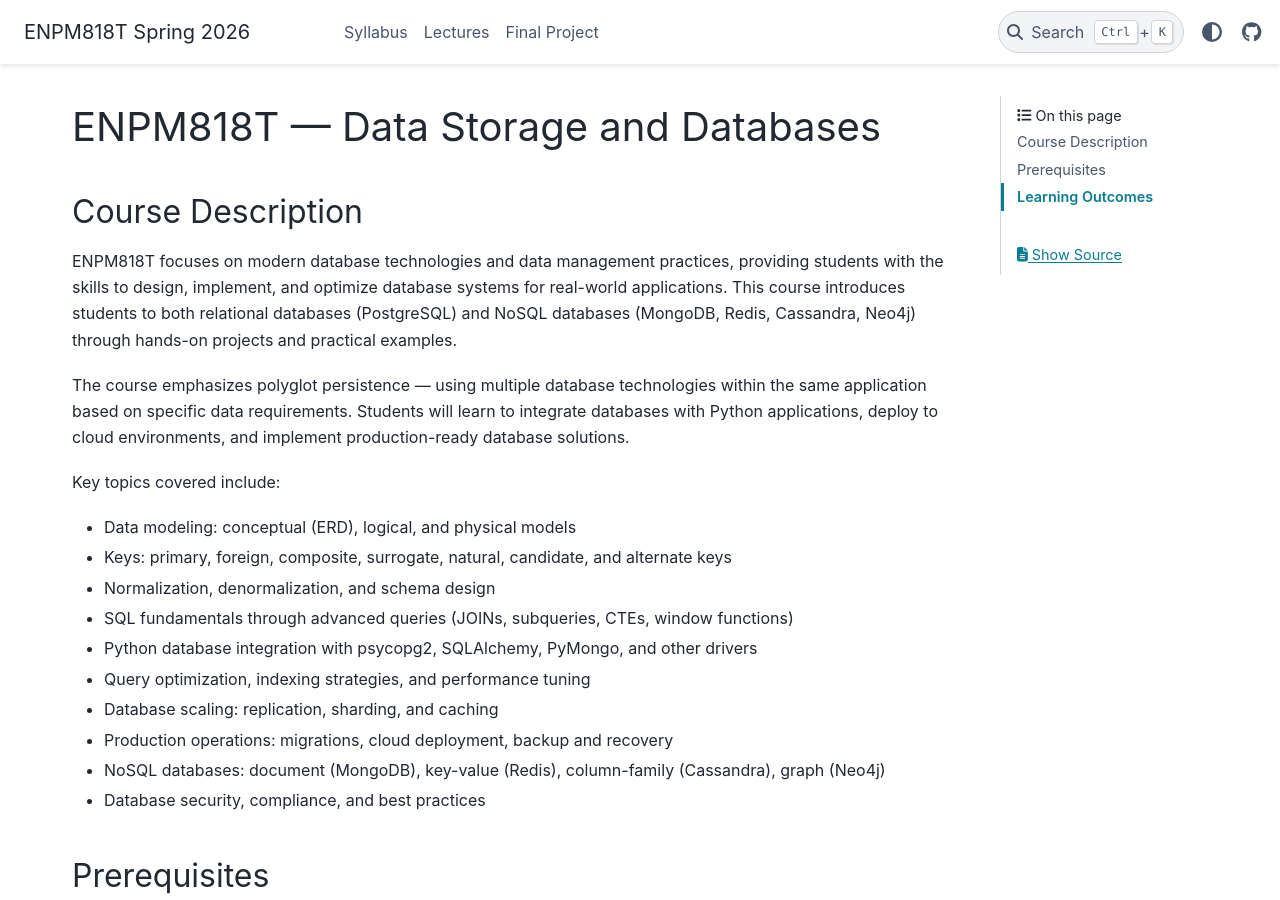
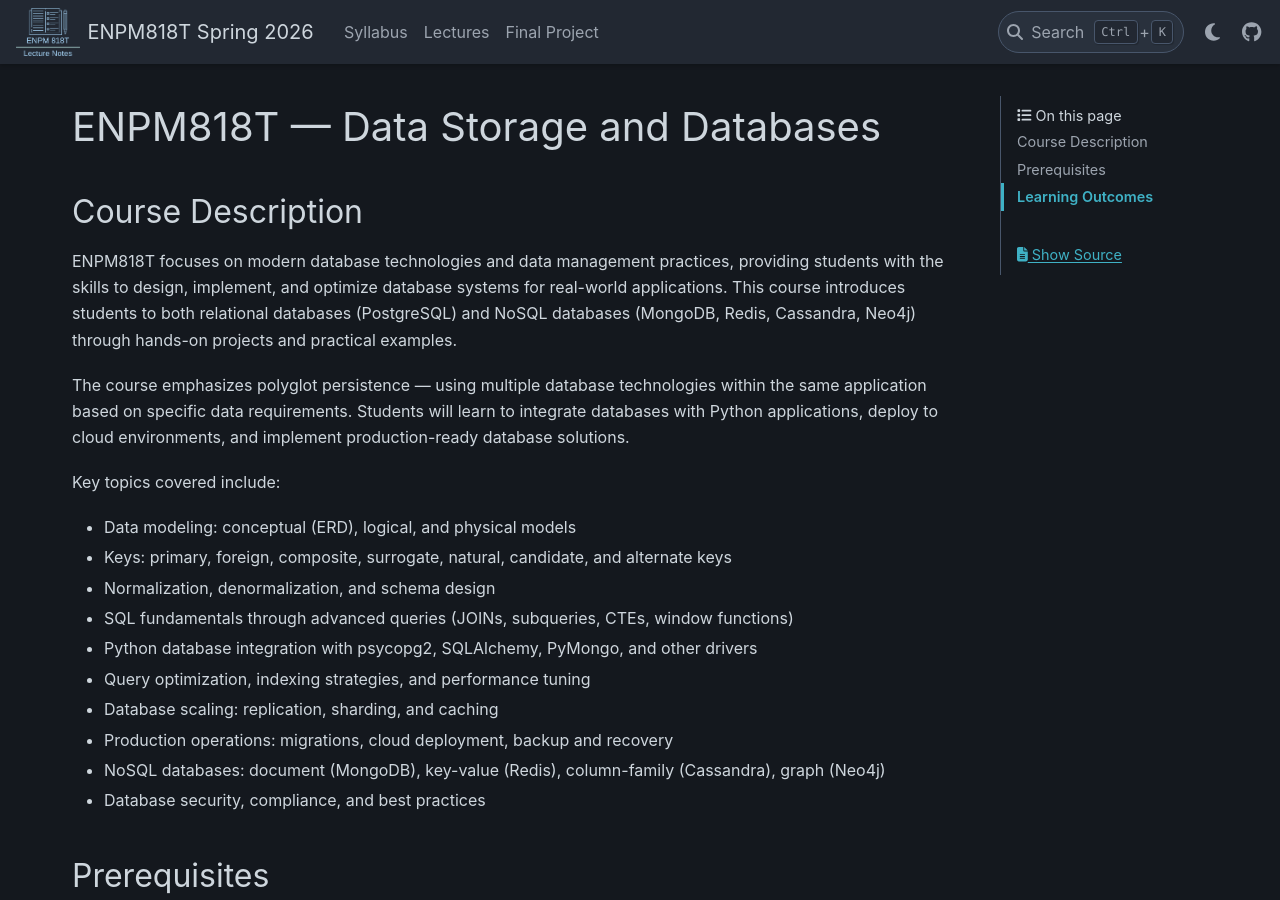
Before and after one commit to zeidk/enpm818t-spring-2026-docs, a Sphinx documentation site: the page built from docs/source/index.rst, in a window 1280 px wide and 900 px high. Built offline with Sphinx 7.4.7 and the PyData theme 0.15.4, drawn with Linux system fonts in a browser that asks for light colours.

Commit message:
changed some options

```diff
--- a/docs/source/conf.py
+++ b/docs/source/conf.py
@@ -49,8 +49,8 @@ html_theme_options = {
     # Logo (place files in _static/images/)
     "logo": {
         "text": "ENPM818T Spring 2026",
-        "image_light": "images/enpm818t_logo_light.png",
-        "image_dark": "images/enpm818t_logo_dark.png",
+        "image_light": "_static/images/enpm818t_logo_light.png",
+        "image_dark": "_static/images/enpm818t_logo_dark.png",
     },
     # Header / navbar icon links
     "icon_links": [
@@ -61,6 +61,7 @@ html_theme_options = {
             "type": "fontawesome",
         },
     ],
+    "back_to_top_button": True,
     # Light/dark mode toggle
     "navbar_end": ["theme-switcher", "navbar-icon-links"],
     # Navigation
@@ -82,6 +83,7 @@ html_context = {
     "github_repo": "enpm818t-spring-2026-docs",
     "github_version": "main",
     "doc_path": "docs/source",
+    "default_mode": "dark",
 }
 
 numfig = True
```
